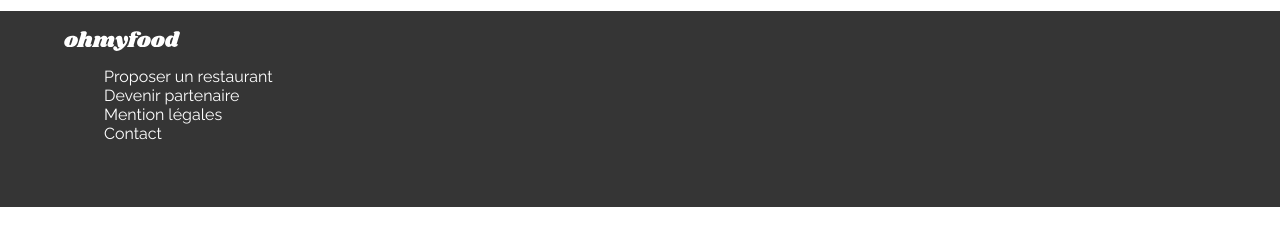
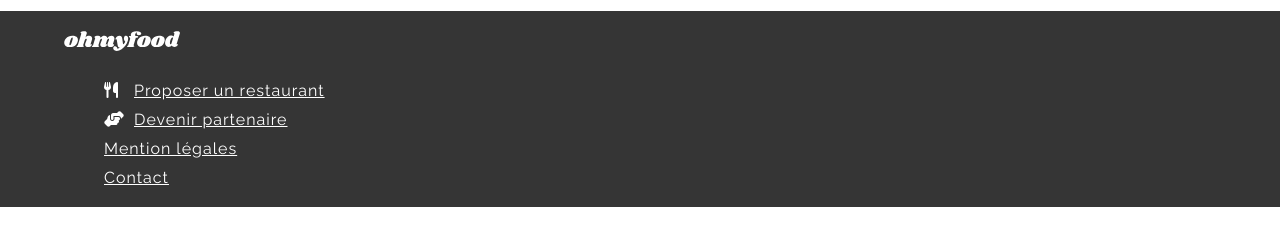
Before and after one commit to catesson/OnMyFood, a website: page index.html in a window 1280 px wide. Shown: the part 126-372 px from the top of the page. Drawn offline with Linux system fonts and the light colour scheme.

Commit message:
footer finalisé

```diff
--- a/index.html
+++ b/index.html
@@ -4,7 +4,9 @@
     <meta charset="UTF-8">
     <meta http-equiv="X-UA-Compatible" content="IE=edge">
     <meta name="viewport" content="width=device-width, initial-scale=1.0">
+    <link rel="stylesheet" href="./css/reset.css"/>
     <link rel="stylesheet" href="./css/style.css"/>
+    <script src="https://kit.fontawesome.com/3072e8362b.js" crossorigin="anonymous"></script>
     <title>OnMyFood</title>
 </head>
 <body>
@@ -16,10 +18,10 @@
         <div class="footer__content">
         <div class="footer__content--logo"></div>
         <ul>
-            <li><a>Proposer un restaurant</a></li>
-            <li><a>Devenir partenaire</a></li>
-            <li><a>Mention légales</a></li>
-            <li><a>Contact</a></li>
+            <li><i class="fa-solid fa-utensils"></i><a href="#">Proposer un restaurant</a></li>
+            <li><i class="fa-solid fa-handshake-angle"></i><a href="#">Devenir partenaire</a></li>
+            <li><a href="#">Mention légales</a></li>
+            <li><a href="mailto:votreadresse@mail.fr">Contact</a></li>
         </ul>
         </div>
     </footer>
--- a/scss/layout.scss
+++ b/scss/layout.scss
@@ -1,6 +1,9 @@
 body{
     min-width: $minwidth;
     font-family: $police-regular;
+}
+a{
+    color:$text-color-dark;
 }
 header, footer{
     width:100%
@@ -33,8 +36,24 @@ footer{
             -webkit-mask-size:cover;
             mask: url(../images/logo/ohmyfood@2x.svg) no-repeat center cover;
         }
-        ul li{
+        ul {
+            margin-top: 20px;
+            li{
             list-style: none;
+            margin-top:10px;
+            }
+            li a{
+                color:$text-color-light;
+                letter-spacing: 1px;
+
+            }
+            li:nth-child(1) a{
+                margin-left: 16px;
+                font-weight: 500;
+            }
+            li:nth-child(2) a{
+                margin-left: 10px;
+            }
         }
     }
 }
```
Also changed, not shown: css/style.css, 1 other file.
